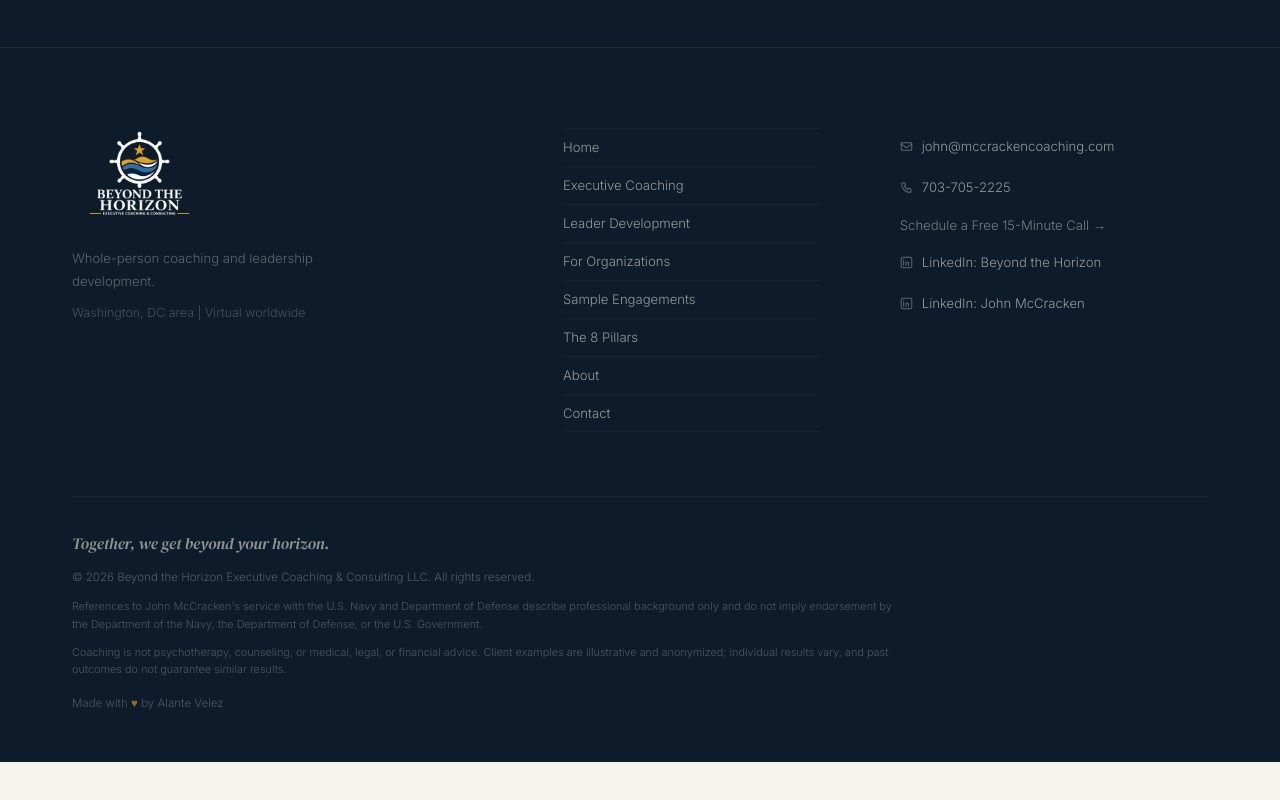
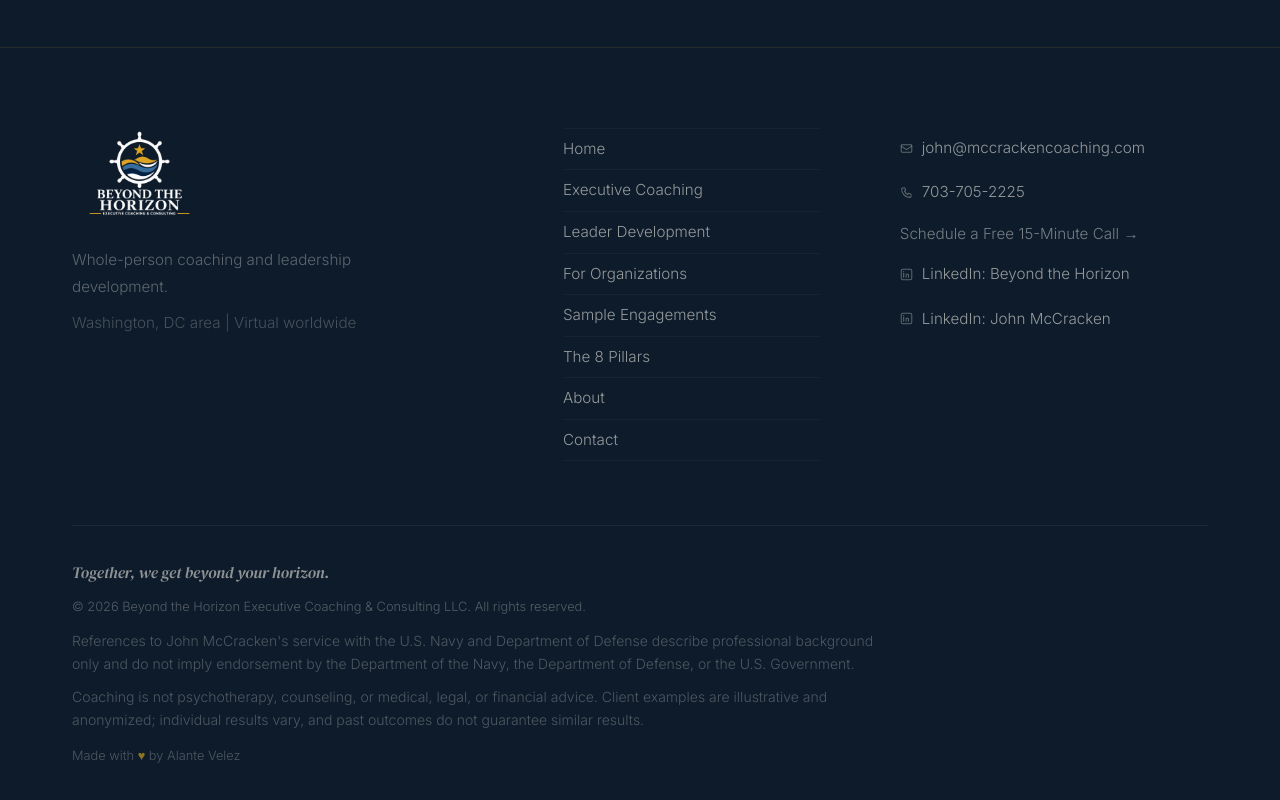
Before and after one commit to avelez94/bth-coaching, a Next.js app: page / in a window 1280 px wide. Shown: the part 4577-5377 px from the top of the page. Before the commit the page ends 5339 px from the top, so only its background shows below. Built offline with nearby package versions, Linux system fonts and the light colour scheme.

Commit message:
feat(footer): raise font sizes across three readability tiers
Primary nav, contact, and links: 0.82rem (and 0.78rem for location) → 0.95rem
Legal/disclaimer paragraph: 0.68rem → 0.875rem
Copyright and site-credit: 0.72rem → 0.8rem
Footer tagline (DM Serif italic) unchanged at 1rem

```diff
--- a/app/components/footer.css
+++ b/app/components/footer.css
@@ -25,14 +25,14 @@
   display: block;
 }
 .footer-desc {
-  font-size: 0.82rem;
+  font-size: 0.95rem;
   line-height: 1.75;
   color: rgba(247,244,237,0.35);
   max-width: 280px;
   margin-bottom: 10px;
 }
 .footer-location {
-  font-size: 0.78rem;
+  font-size: 0.95rem;
   color: rgba(247,244,237,0.25);
   line-height: 1.6;
 }
@@ -44,7 +44,7 @@
   gap: 0;
 }
 .footer-links a {
-  font-size: 0.82rem;
+  font-size: 0.95rem;
   color: rgba(247,244,237,0.58);
   text-decoration: none;
   padding: 7px 0;
@@ -65,7 +65,7 @@
   gap: 4px;
 }
 .footer-contact a {
-  font-size: 0.82rem;
+  font-size: 0.95rem;
   color: rgba(247,244,237,0.58);
   text-decoration: none;
   padding: 7px 0;
@@ -92,7 +92,7 @@
 }
 .footer-contact-schedule {
   display: inline-block;
-  font-size: 0.82rem;
+  font-size: 0.95rem;
   color: rgba(247,244,237,0.45);
   padding: 7px 0;
 }
@@ -101,7 +101,7 @@
   display: block;
   width: 100%;
   text-align: left;
-  font-size: 0.82rem;
+  font-size: 0.95rem;
   color: rgba(247,244,237,0.45);
   padding: 7px 0;
   background: none;
@@ -112,7 +112,7 @@
 }
 /* PLACEHOLDER: LinkedIn URLs pending */
 .footer-linkedin-pending {
-  font-size: 0.82rem;
+  font-size: 0.95rem;
   color: rgba(247,244,237,0.22);
   padding: 7px 0;
   display: block;
@@ -135,18 +135,18 @@
   letter-spacing: -0.01em;
 }
 .footer-copy {
-  font-size: 0.72rem;
+  font-size: 0.8rem;
   color: rgba(247,244,237,0.3);
 }
 .footer-disclaimer {
-  font-size: 0.68rem;
+  font-size: 0.875rem;
   color: rgba(247,244,237,0.28);
   line-height: 1.65;
   max-width: 820px;
 }
 
 .footer-credit {
-  font-size: 0.72rem;
+  font-size: 0.8rem;
   color: rgba(247,244,237,0.28);
   margin-top: 4px;
 }
```
